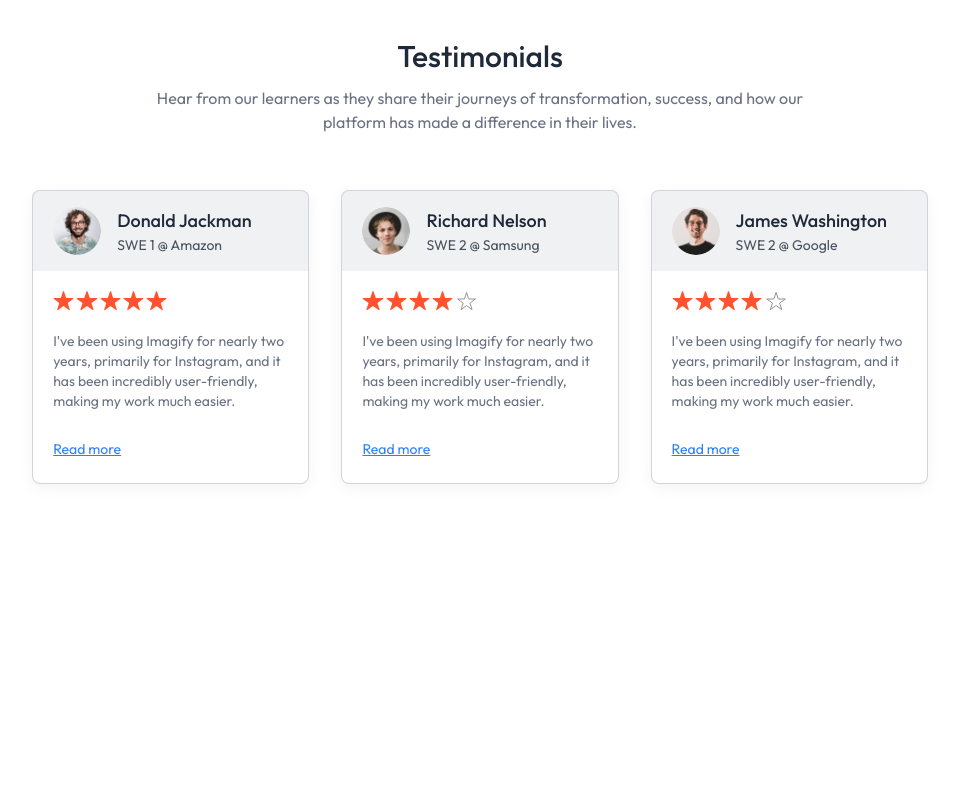
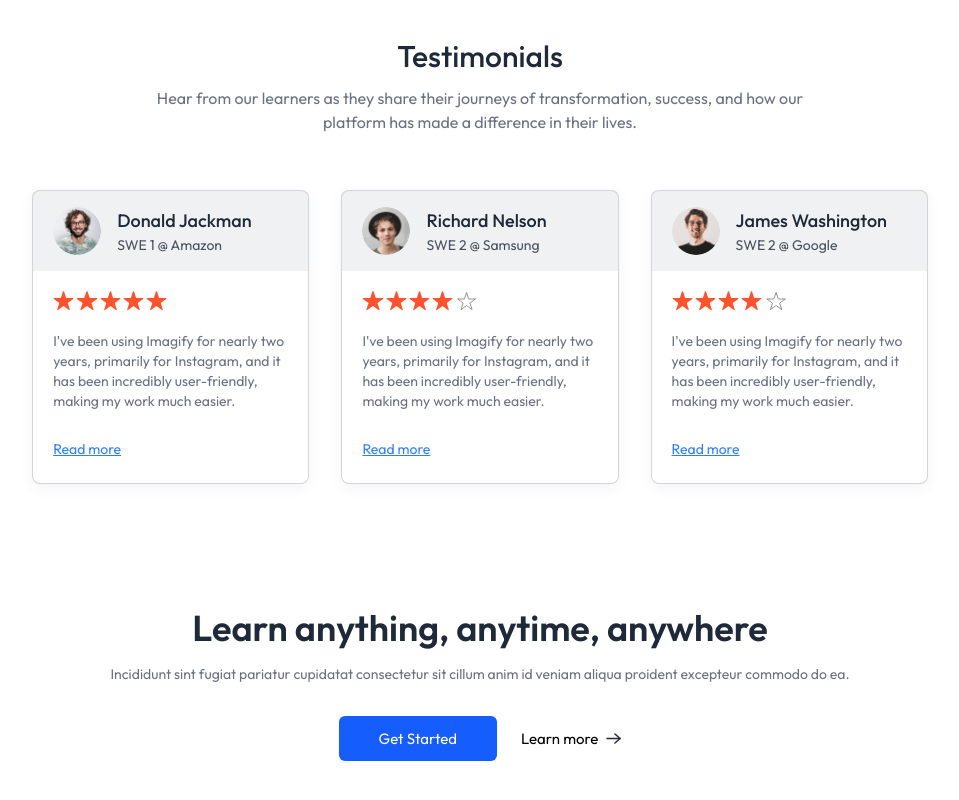
Before and after one commit to ChathupaS/SriLearnAcademy, a React (Vite) app in the folder client/: page / in a window 1280 px wide. Shown: the part 1792-2592 px from the top of the page, without its empty margins (160-1119 px from the left). Before the commit the page ends 2332 px from the top, so only its background shows below. Built offline with nearby package versions, Linux system fonts and the light colour scheme; no server answers; a web font is replaced by a local one.

Commit message:
call to action

```diff
--- a/client/src/components/student/CallToAction.tsx
+++ b/client/src/components/student/CallToAction.tsx
@@ -1,9 +1,23 @@
-import React from "react";
+import { assets } from "../../assets/assets";
 
 const CallToAction = () => {
   return (
-    <div>
-      <h1>CallToAction</h1>
+    <div className="flex flex-col items-center gap-4 pt-10 pb-24 px-8 md:px-0">
+      <h1 className="text-xl md:text-4xl text-gray-800 font-semibold">
+        Learn anything, anytime, anywhere
+      </h1>
+      <p className="text-gray-500 sm:text-sm">
+        Incididunt sint fugiat pariatur cupidatat consectetur sit cillum anim id
+        veniam aliqua proident excepteur commodo do ea.
+      </p>
+      <div className="flex items-centerfont-medium gap-6 mt-4">
+        <button className="px-10 py-3 rounded-md text-white bg-blue-600">
+          Get Started
+        </button>
+        <button className="flex items-center gap-2">
+          Learn more <img src={assets.arrow_icon} alt="arrow_icon" />
+        </button>
+      </div>
     </div>
   );
 };
--- a/client/src/components/student/Footer.tsx
+++ b/client/src/components/student/Footer.tsx
@@ -1,5 +1,3 @@
-import React from "react";
-
 const Footer = () => {
   return (
     <div>
--- a/client/src/pages/student/Home.tsx
+++ b/client/src/pages/student/Home.tsx
@@ -1,3 +1,4 @@
+import CallToAction from "../../components/student/CallToAction";
 import Companies from "../../components/student/Companies";
 import CoursesSection from "../../components/student/CoursesSection";
 import Hero from "../../components/student/Hero";
@@ -10,6 +11,7 @@
       <Companies />
       <CoursesSection />
       <TestimonialsSection />
+      <CallToAction />
     </div>
   );
 };
```
